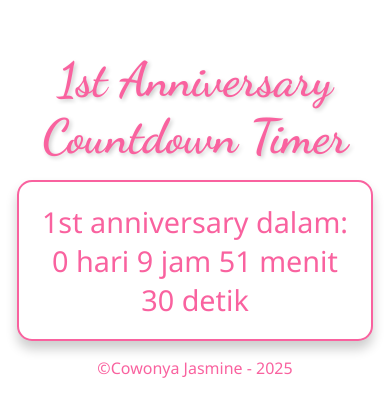
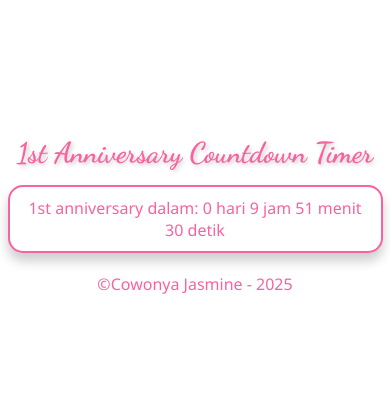
Before and after one commit to erlanig/countdown, a plain HTML site: page index.html in a window 390 px wide. Shown: the part 208-624 px from the top of the page. Drawn offline with Linux system fonts and the light colour scheme.

Commit message:
Update index.html

```diff
--- a/index.html
+++ b/index.html
@@ -22,7 +22,7 @@
     }
 
     h1 {
-      font-size: 3em;
+      font-size: 2.5em;
       color: #F9629F;
       margin-bottom: 15px;
       text-shadow: 2px 2px 4px rgba(0, 0, 0, 0.2);
@@ -31,37 +31,66 @@
     p {
       font-size: 1em;
       color: #F9629F;
-      margin-bottom: 30px;
-      /* text-shadow: 2px 2px 4px rgba(0, 0, 0, 0.2); */
+      margin-top: 20px;
       font-family: 'Segoe UI', Tahoma, Geneva, Verdana, sans-serif;
     }
 
     #teks {
-      font-size: 1.8em;
+      font-size: 1.5em;
       font-family: 'Segoe UI', Tahoma, Geneva, Verdana, sans-serif;
       background-color: #fff;
       border: 2px solid #F9629F;
-      padding: 20px;
+      padding: 15px;
       border-radius: 15px;
       display: inline-block;
       box-shadow: 0 8px 12px rgba(0, 0, 0, 0.2);
-      max-width: 80%;
+      max-width: 90%;
     }
 
     a {
       text-decoration: none;
       color: #fff;
       background-color: #F9629F;
-      padding: 12px 25px;
+      padding: 10px 20px;
       border-radius: 10px;
       display: inline-block;
       margin-top: 20px;
-      font-size: 1.2em;
+      font-size: 1.1em;
       box-shadow: 0 4px 6px rgba(0, 0, 0, 0.1);
     }
 
     a:hover {
-      background-color: #F9629F;
+      background-color: #c94b8a;
+    }
+
+    @media (max-width: 600px) {
+      h1 {
+        font-size: 2em;
+      }
+
+      #teks {
+        font-size: 1.2em;
+        padding: 10px;
+      }
+
+      a {
+        font-size: 1em;
+        padding: 8px 15px;
+      }
+    }
+
+    @media (max-width: 400px) {
+      h1 {
+        font-size: 1.8em;
+      }
+
+      #teks {
+        font-size: 1em;
+      }
+
+      a {
+        font-size: 0.9em;
+      }
     }
   </style>
 </head>
```
